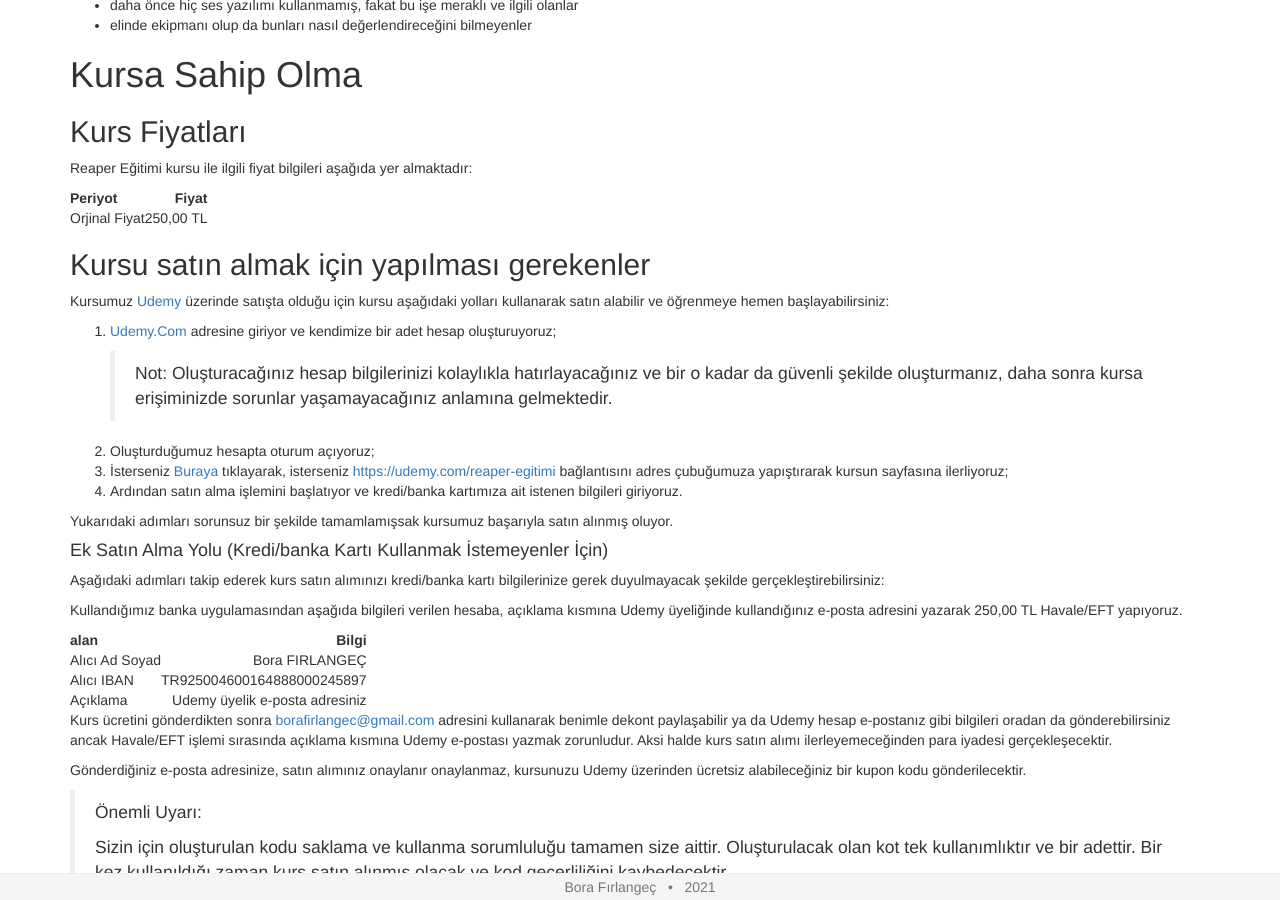
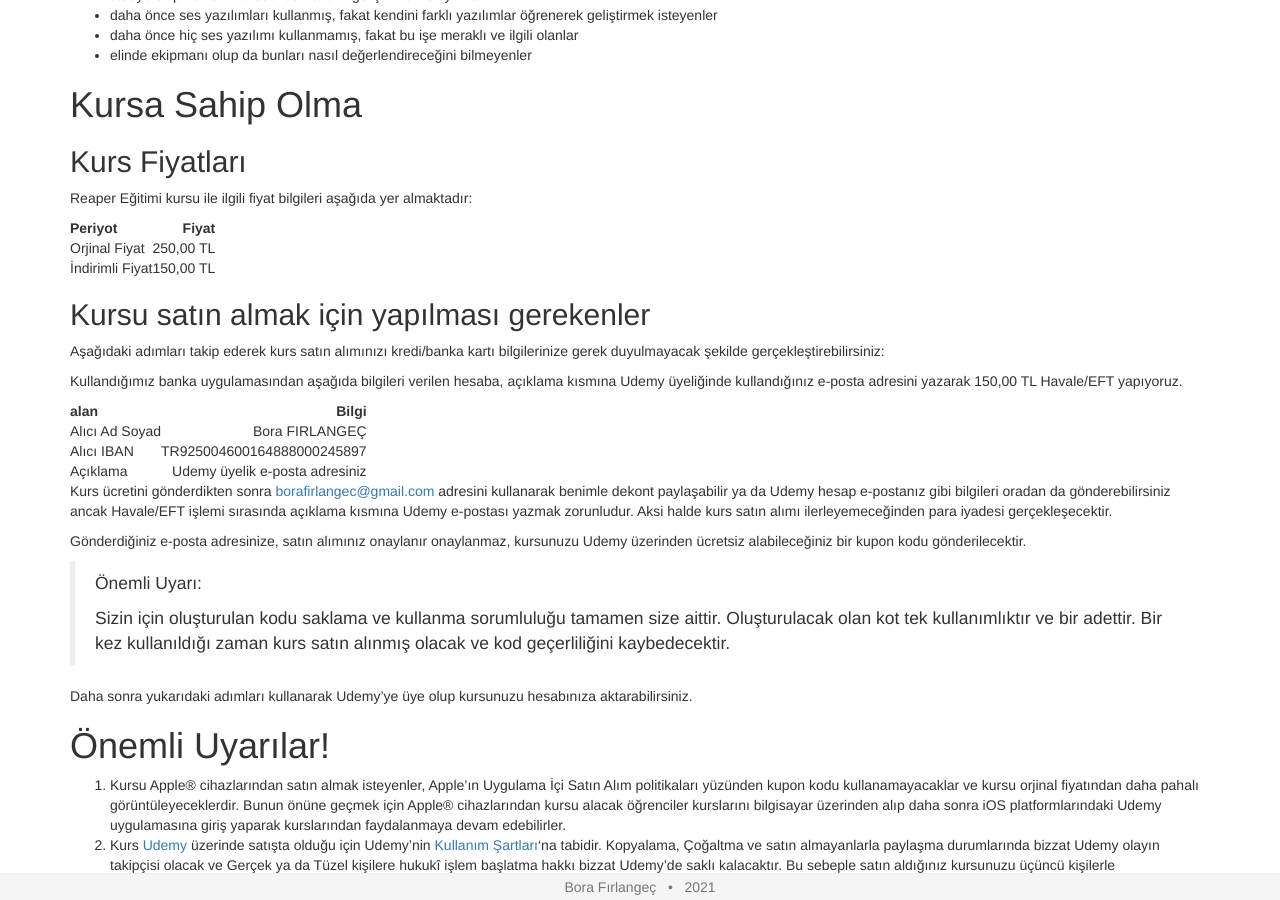
Before and after one commit to borfirbora/borfirbora.github.io, a Jekyll site: the page built from reaper.md, in a window 1280 px wide and 900 px high, scrolled down 2436 px. Built offline with Jekyll 4.4.1, drawn with Linux system fonts in a browser that asks for light colours; a script that is not in the unit is left out; some of the changed text lies outside the part shown.

Commit message:
Update reaper.md

```diff
--- a/reaper.md
+++ b/reaper.md
@@ -37,7 +39,7 @@
 | Alıcı Ad Soyad | Bora FIRLANGEÇ |
 | Alıcı IBAN | TR925004600164888000245897 |
 |Açıklama|Udemy e-posta adresiniz|
-|Tutar|250,00TL|
+|Tutar|150,00TL|
 
 > # Not:
 >
@@ -130,26 +132,13 @@
 | Periyot | Fiyat |
 | :--- | ---: |
 | Orjinal Fiyat | 250,00 TL |
+| İndirimli Fiyat| 150,00 TL |
 
 ## Kursu satın almak için yapılması gerekenler
 
-Kursumuz [Udemy](https://udemy.com/) üzerinde satışta olduğu için kursu aşağıdaki yolları kullanarak satın alabilir ve  öğrenmeye hemen başlayabilirsiniz:
-
-1. [Udemy.Com](https://udemy.com/) adresine giriyor ve kendimize bir adet hesap oluşturuyoruz;
-
-    > Not: Oluşturacağınız hesap bilgilerinizi kolaylıkla hatırlayacağınız ve bir o kadar da güvenli şekilde oluşturmanız, daha sonra kursa erişiminizde sorunlar yaşamayacağınız anlamına gelmektedir.
-
-2. Oluşturduğumuz hesapta oturum açıyoruz;
-3. İsterseniz [Buraya](https://udemy.com/reaper-egitimi) tıklayarak, isterseniz <https://udemy.com/reaper-egitimi> bağlantısını adres çubuğumuza yapıştırarak kursun sayfasına ilerliyoruz;
-4. Ardından satın alma işlemini başlatıyor ve kredi/banka kartımıza ait istenen bilgileri giriyoruz.
-
-Yukarıdaki adımları sorunsuz bir şekilde tamamlamışsak kursumuz başarıyla satın alınmış oluyor.
-
-#### Ek Satın  Alma Yolu (Kredi/banka Kartı Kullanmak İstemeyenler İçin)
-
 Aşağıdaki adımları takip ederek kurs satın alımınızı kredi/banka kartı bilgilerinize gerek duyulmayacak şekilde gerçekleştirebilirsiniz:
 
-Kullandığımız banka uygulamasından aşağıda bilgileri verilen hesaba, açıklama kısmına Udemy üyeliğinde kullandığınız e-posta adresini yazarak 250,00 TL Havale/EFT yapıyoruz.
+Kullandığımız banka uygulamasından aşağıda bilgileri verilen hesaba, açıklama kısmına Udemy üyeliğinde kullandığınız e-posta adresini yazarak 150,00 TL Havale/EFT yapıyoruz.
 
 | alan | Bilgi |
 | :--- | ---: |
```
Also changed, not shown: other parts of reaper.md (+2 -0 lines).
